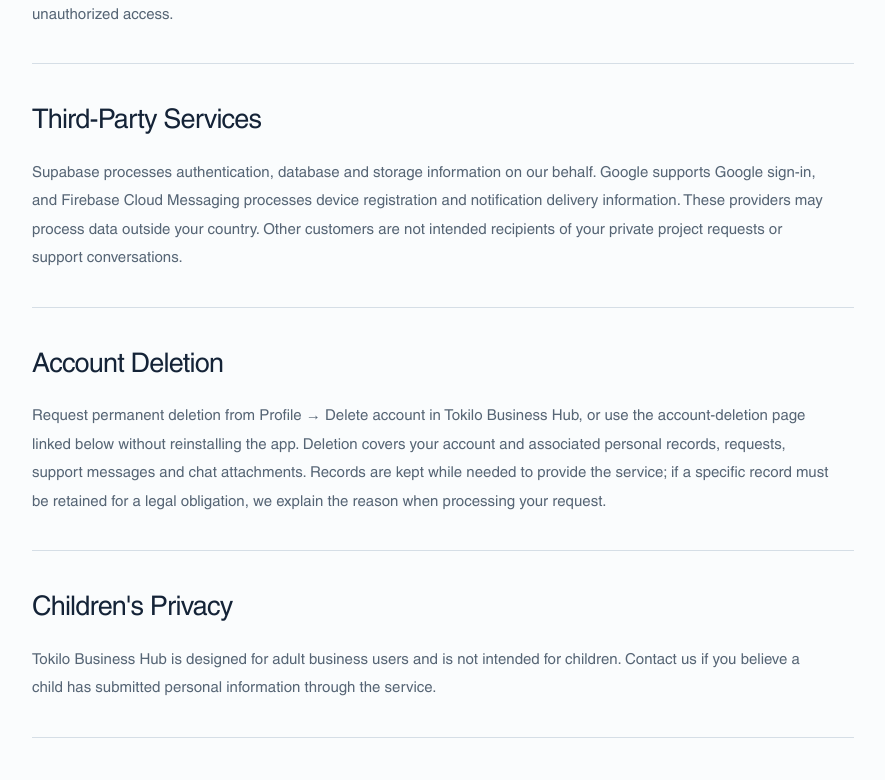
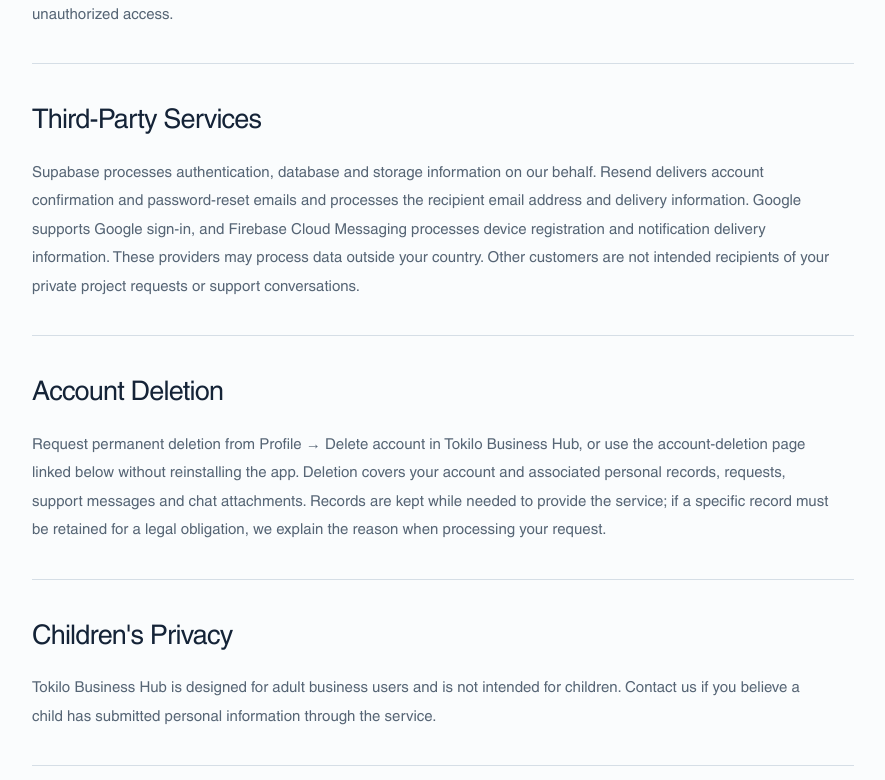
Before and after one commit to mbr0775/tokilotech, a Next.js app: page /privacy-policy in a window 1280 px wide. Shown: the part 1575-2355 px from the top of the page, without its empty margins (362-1247 px from the left). Built offline with nearby package versions, Linux system fonts and the light colour scheme; no server answers; a web font is replaced by a local one.

Commit message:
Disclose Resend account email delivery in privacy policy

```diff
--- a/app/privacy-policy/page.tsx
+++ b/app/privacy-policy/page.tsx
@@ -34,7 +34,7 @@
       icon: "☁️",
       title: "Third-Party Services",
       content:
-        "Supabase processes authentication, database and storage information on our behalf. Google supports Google sign-in, and Firebase Cloud Messaging processes device registration and notification delivery information. These providers may process data outside your country. Other customers are not intended recipients of your private project requests or support conversations.",
+        "Supabase processes authentication, database and storage information on our behalf. Resend delivers account confirmation and password-reset emails and processes the recipient email address and delivery information. Google supports Google sign-in, and Firebase Cloud Messaging processes device registration and notification delivery information. These providers may process data outside your country. Other customers are not intended recipients of your private project requests or support conversations.",
     },
 
     {
```
